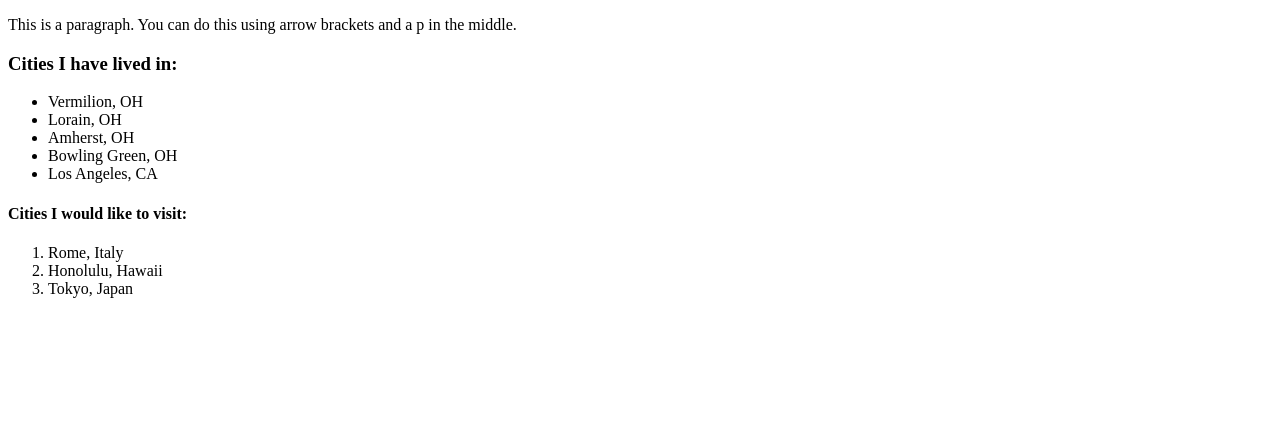
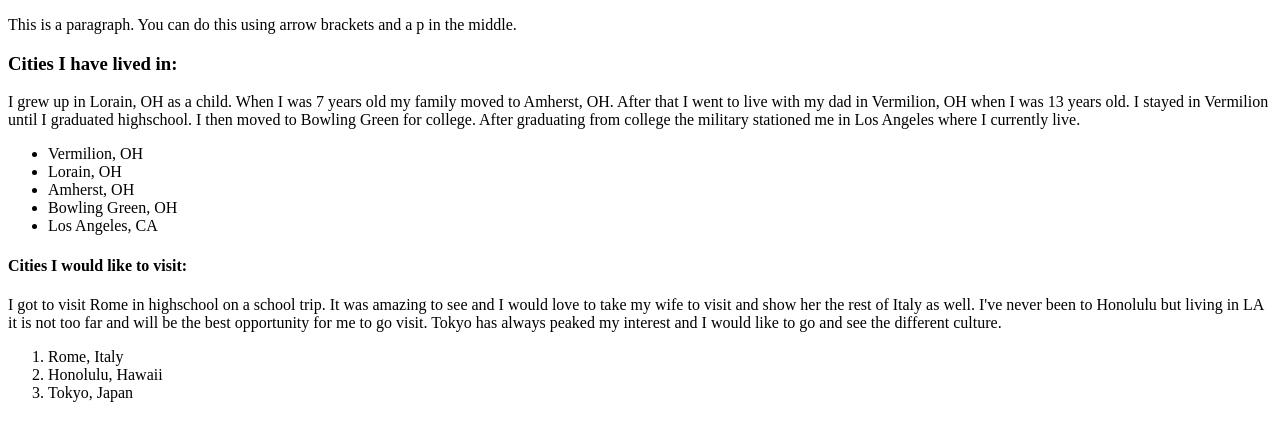
Before and after one commit to AnthonyLaurio/html-exercise, a plain HTML site: page index.html in a window 1280 px wide. Drawn offline with Linux system fonts and the light colour scheme.

Commit message:
Add descriptions for lists of cities

```diff
--- a/index.html
+++ b/index.html
@@ -8,6 +8,12 @@
             and a p in the middle.
         </p>
         <h3>Cities I have lived in:</h3>
+        <p>I grew up in Lorain, OH as a child. When I was 7 years old my family
+            moved to Amherst, OH. After that I went to live with my dad in Vermilion, OH
+            when I was 13 years old. I stayed in Vermilion until I graduated highschool.
+            I then moved to Bowling Green for college. After graduating from college
+            the military stationed me in Los Angeles where I currently live.
+        </p>
             <ul>
                 <li>Vermilion, OH</li>
                 <li>Lorain, OH</li>
@@ -16,6 +22,12 @@
                 <li>Los Angeles, CA</li>
             </ul>
         <h4>Cities I would like to visit:</h4>
+        <p>I got to visit Rome in highschool on a school trip. It was amazing to see and
+            I would love to take my wife to visit and show her the rest of Italy as well.
+            I've never been to Honolulu but living in LA it is not too far and will be the
+            best opportunity for me to go visit. Tokyo has always peaked my interest and I
+            would like to go and see the different culture.
+        </p>
             <ol>
                 <li>Rome, Italy</li>
                 <li>Honolulu, Hawaii</li>
```
